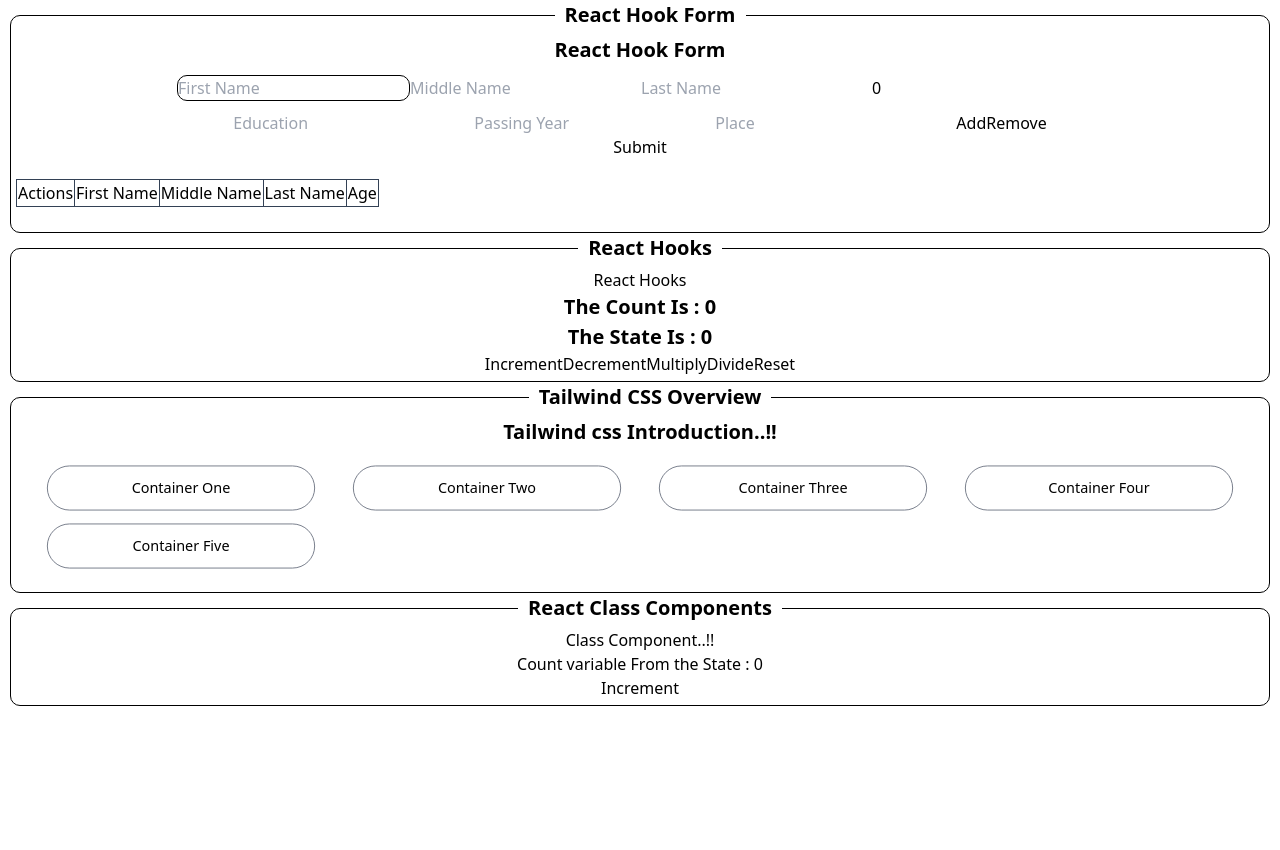
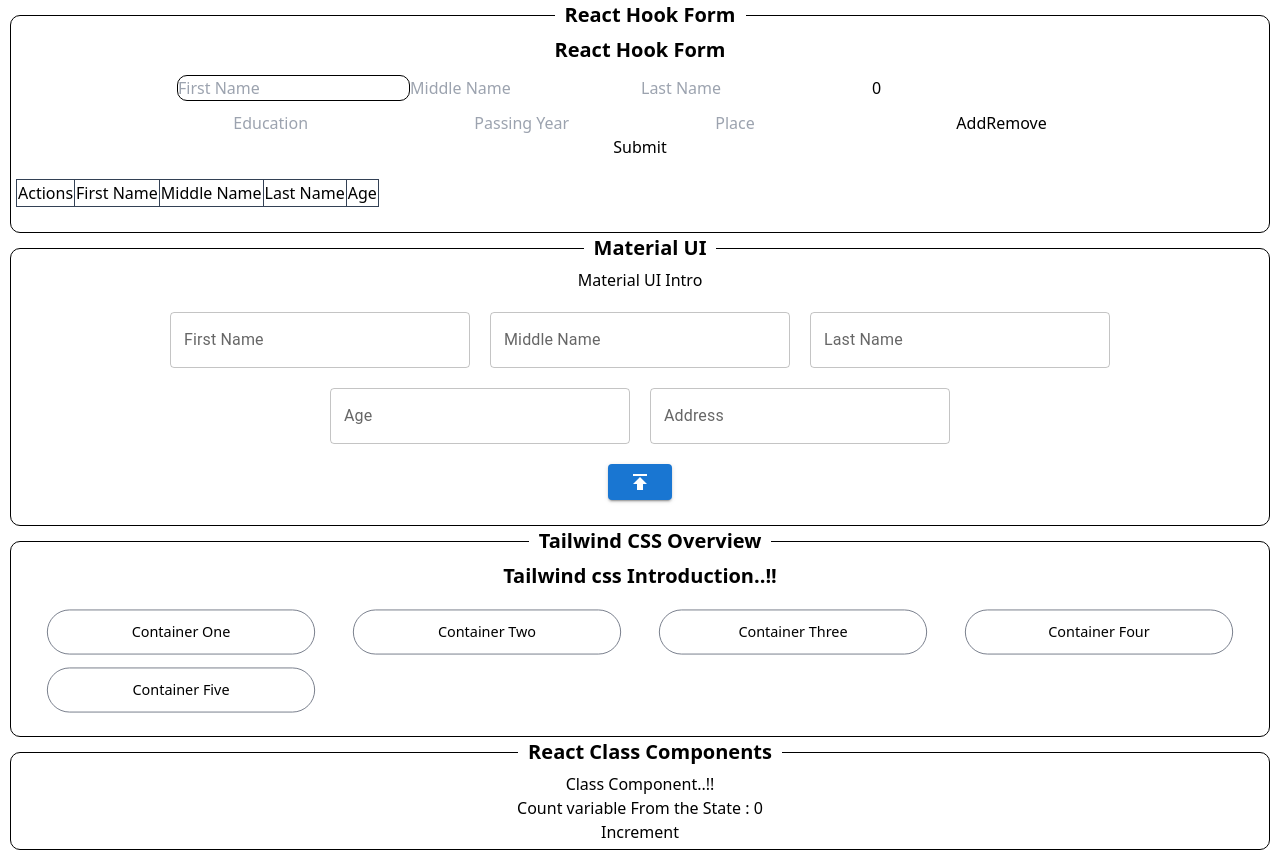
Before and after one commit to rishikale/React_MERN_Online, a React (Create React App) app: page / in a window 1280 px wide. Before the commit the page ends 800 px from the top, so only its background shows below. Built offline with nearby package versions, Linux system fonts and the light colour scheme.

Commit message:
Material UI Introduction

```diff
--- a/package.json
+++ b/package.json
@@ -3,7 +3,12 @@
   "version": "0.1.0",
   "private": true,
   "dependencies": {
+    "@emotion/react": "^11.13.0",
+    "@emotion/styled": "^11.13.0",
     "@hookform/resolvers": "^3.9.0",
+    "@mui/icons-material": "^5.16.7",
+    "@mui/material": "^5.16.7",
+    "@mui/styled-engine-sc": "^6.0.0-alpha.18",
     "@testing-library/jest-dom": "^5.17.0",
     "@testing-library/react": "^13.4.0",
     "@testing-library/user-event": "^13.5.0",
@@ -13,6 +18,7 @@
     "react-hook-form": "^7.52.1",
     "react-router-dom": "^6.25.1",
     "react-scripts": "5.0.1",
+    "styled-components": "^6.1.12",
     "web-vitals": "^2.1.4",
     "yup": "^1.4.0"
   },
--- a/src/App.js
+++ b/src/App.js
@@ -10,6 +10,7 @@
 import ArrayAndObjects from "./Components/ArrayAndObjects/ArrayAndObjects";
 import TailwindCssIntro from "./Components/TailwindCss/TailwindCssIntro";
 import ClassComponent from "./Components/ClassComponents.js/ClassComponent";
+import MaterialUIIntro from "./Components/MaterialUIIntro/MaterialUIIntro";
 
 function App() {
   return (
@@ -184,12 +185,37 @@
             fontSize: "20px",
           }}
         >
+          Material UI
+        </legend>
+        <div>
+          <MaterialUIIntro />
+        </div>
+      </fieldset>
+      {/* <fieldset
+        style={{
+          border: "1px solid black",
+          borderRadius: "10px",
+          marginLeft: "10px",
+          marginRight: "10px",
+          padding: "5px",
+        }}
+      >
+        <legend
+          style={{
+            paddingLeft: "10px",
+            paddingRight: "10px",
+            marginLeft: "10px",
+            marginRight: "10px",
+            fontWeight: "bold",
+            fontSize: "20px",
+          }}
+        >
           React Hooks
         </legend>
         <div>
           <ReactHooks />
         </div>
-      </fieldset>
+      </fieldset> */}
       {/* <fieldset
         style={{
           border: "1px solid black",
--- /dev/null
+++ b/src/Components/MaterialUIIntro/MaterialUIIntro.js
@@ -0,0 +1,104 @@
+import React from "react";
+import Stack from "@mui/material/Stack";
+import Button from "@mui/material/Button";
+import TextField from "@mui/material/TextField";
+import { useForm } from "react-hook-form";
+import PublishIcon from '@mui/icons-material/Publish';
+
+function MaterialUIIntro() {
+  const defaultValues = {
+    firstName: "",
+    middleName: "",
+    lastName: "",
+    age: "",
+    address: "",
+  };
+  const { watch, handleSubmit, register } = useForm({
+    mode: "onChange",
+    defaultValues: defaultValues,
+  });
+
+  let firstNameWatch = watch("firstName");
+
+  React.useEffect(()=>{
+console.log("The first name value onChange is :",firstNameWatch);
+
+  },[firstNameWatch])
+
+  function onSubmitData(data) {
+    console.log("The data in the form :", data);
+  }
+  return (
+    <form onSubmit={handleSubmit(onSubmitData)}>
+      <div>Material UI Intro</div>
+      <div>
+        {/* <Stack spacing={2} direction="row">
+          <Button variant="text">Text</Button>
+          <Button variant="contained">Contained</Button>
+          <Button variant="outlined">Outlined</Button>
+        </Stack> */}
+      </div>
+      <div className="flex gap-5 items-center justify-center my-5">
+        <TextField
+          sx={{
+            width: 300,
+          }}
+          id="outlined-basic"
+          name="firstName"
+          {...register("firstName")}
+          label="First Name"
+          variant="outlined"
+        />
+        <TextField
+          sx={{
+            width: 300,
+          }}
+          id="outlined-basic"
+          label="Middle Name"
+          name="middleName"
+          {...register("middleName")}
+          variant="outlined"
+        />
+        <TextField
+          sx={{
+            width: 300,
+          }}
+          id="outlined-basic"
+          label="Last Name"
+          name="lastName"
+          {...register("lastName")}
+          variant="outlined"
+        />
+      </div>
+      <div className="flex gap-5 items-center justify-center my-5">
+        <TextField
+          sx={{
+            width: 300,
+          }}
+          id="outlined-basic"
+          label="Age"
+          name="age"
+          {...register("age")}
+          variant="outlined"
+        />
+        <TextField
+          sx={{
+            width: 300,
+          }}
+          id="outlined-basic"
+          label="Address"
+          name="address"
+          {...register("address")}
+          variant="outlined"
+        />
+      </div>
+      <div className="flex gap-5 items-center justify-center my-5">
+        <Button variant="contained">
+            <PublishIcon/>
+        </Button>
+      </div>
+    </form>
+  );
+}
+
+export default MaterialUIIntro;
```
Also changed, not shown: 1 other file (tests, documents, lock files or other folders).
